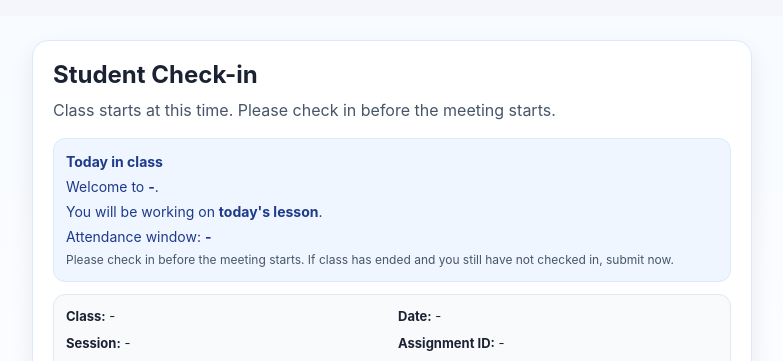
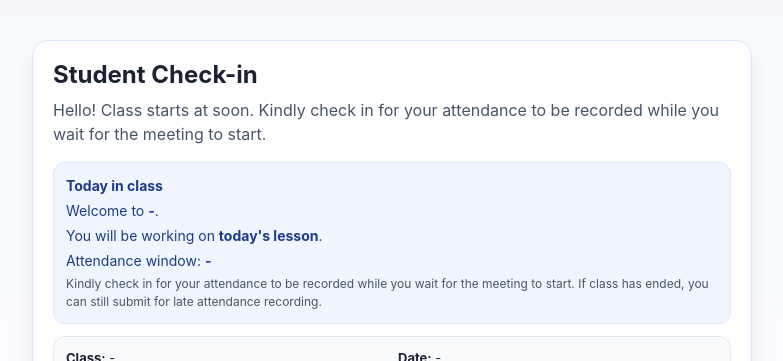
Before and after one commit to learngermanghana/attendance, a React (Vite) app: page /checkin in a window 1280 px wide. Shown: the top 361 px of the page, without its empty margins (248-1031 px from the left). Built offline with nearby package versions, Linux system fonts and the light colour scheme; no server answers.

Commit message:
Clarify end-of-class check-in messaging

```diff
--- a/src/pages/CheckinDisplayPage.jsx
+++ b/src/pages/CheckinDisplayPage.jsx
@@ -16,6 +16,14 @@ function parseSessionDate(dateValue) {
   if (!Number.isNaN(fallback.getTime())) return fallback;
 
   return null;
+}
+
+function formatDisplayTimeLabel(timeText, fallbackDateTime) {
+  if (timeText) return timeText;
+  if (fallbackDateTime instanceof Date && !Number.isNaN(fallbackDateTime.getTime())) {
+    return fallbackDateTime.toLocaleTimeString([], { hour: "2-digit", minute: "2-digit" });
+  }
+  return "soon";
 }
 
 function parseDateTime(dateValue, timeValue) {
@@ -90,18 +98,20 @@ export default function CheckinDisplayPage() {
     const endAt = parseDateTime(dateLabel, endTime);
 
     if (endAt && now > endAt) {
+      const endLabel = formatDisplayTimeLabel(endTime, endAt);
       return {
         kind: "ended",
         title: "Class has ended.",
-        detail: "If you still haven't checked in, please do it now.",
+        detail: `Class ended at ${endLabel}. If you still haven't checked in, please do it now for late attendance recording.`,
       };
     }
 
     if (startAt && now < startAt) {
+      const startLabel = formatDisplayTimeLabel(startTime, startAt);
       return {
         kind: "before",
-        title: "Class starts at this time.",
-        detail: "Please check in before the meeting starts.",
+        title: `Hello! Class starts at ${startLabel}.`,
+        detail: "Kindly check in for your attendance to be recorded while you wait for the meeting to start.",
       };
     }
 
--- a/src/pages/CheckinPage.jsx
+++ b/src/pages/CheckinPage.jsx
@@ -30,6 +30,18 @@ function formatDuration(ms) {
 function formatInterval(openFrom, openTo) {
   if (!openFrom && !openTo) return "-";
   return `${formatClock(openFrom)} to ${formatClock(openTo)}`;
+}
+
+function formatStartTimeLabel(startTime, checkinStatus) {
+  if (startTime) return startTime;
+  if (checkinStatus?.openFrom) return formatClock(checkinStatus.openFrom);
+  return "soon";
+}
+
+function formatEndTimeLabel(endTime, checkinStatus) {
+  if (endTime) return endTime;
+  if (checkinStatus?.openTo) return formatClock(checkinStatus.openTo);
+  return "just now";
 }
 
 function parseExpectedNames(raw) {
@@ -162,6 +174,16 @@ export default function CheckinPage() {
     return "-";
   }, [checkinStatus, startTime, endTime]);
 
+  const personalizedStartMessage = useMemo(() => {
+    const startLabel = formatStartTimeLabel(startTime, checkinStatus);
+    return `Hello! Class starts at ${startLabel}. Kindly check in for your attendance to be recorded while you wait for the meeting to start.`;
+  }, [startTime, checkinStatus]);
+
+  const personalizedEndedMessage = useMemo(() => {
+    const endLabel = formatEndTimeLabel(endTime, checkinStatus);
+    return `Class ended at ${endLabel}. If you still have not checked in, submit now so your attendance can still be recorded.`;
+  }, [endTime, checkinStatus]);
+
   const statusSummary = useMemo(() => {
     if (!checkinStatus) return null;
 
@@ -172,9 +194,8 @@ export default function CheckinPage() {
     if (status === "open") {
       return {
         tone: "open",
-        label: "Class starts at this time.",
+        label: personalizedStartMessage,
         detail: [
-          "Please check in before the meeting starts.",
           openTo && serverTimeMs ? `Ends in ${formatDuration(openTo - serverTimeMs)}` : "",
         ].filter(Boolean).join(" "),
       };
@@ -183,9 +204,8 @@ export default function CheckinPage() {
     if (status === "scheduled") {
       return {
         tone: "scheduled",
-        label: "Class starts at this time.",
+        label: personalizedStartMessage,
         detail: [
-          "Please check in before the meeting starts.",
           openFrom && serverTimeMs ? `Starts in ${formatDuration(openFrom - serverTimeMs)}` : `Starts at ${formatClock(openFrom)}`,
         ].filter(Boolean).join(" "),
       };
@@ -195,7 +215,7 @@ export default function CheckinPage() {
       return {
         tone: "ended",
         label: "Class has ended",
-        detail: `If you still have not checked in, submit now. Closed at ${formatClock(openTo)}.`,
+        detail: personalizedEndedMessage,
       };
     }
 
@@ -212,7 +232,7 @@ export default function CheckinPage() {
       label: "Check-in closed",
       detail: "Ask your teacher to open check-in.",
     };
-  }, [checkinStatus, serverTimeMs]);
+  }, [checkinStatus, serverTimeMs, personalizedStartMessage, personalizedEndedMessage]);
 
   const submit = async (e) => {
     e.preventDefault();
@@ -258,7 +278,7 @@ export default function CheckinPage() {
     <div className="checkin-page">
       <div className="checkin-card">
         <h2>Student Check-in</h2>
-        <p className="checkin-subtitle">Class starts at this time. Please check in before the meeting starts.</p>
+        <p className="checkin-subtitle">{personalizedStartMessage}</p>
 
         {statusSummary && (
           <div className={`checkin-status checkin-status-${statusSummary.tone}`}>
@@ -274,7 +294,7 @@ export default function CheckinPage() {
           <div>Welcome to <b>{classId || "-"}</b>.</div>
           <div>You will be working on <b>{sessionDisplayLabel || "today's lesson"}</b>.</div>
           <div>Attendance window: <b>{attendanceWindowLabel || formatInterval(checkinStatus?.openFrom, checkinStatus?.openTo)}</b></div>
-          <div className="checkin-help">Please check in before the meeting starts. If class has ended and you still have not checked in, submit now.</div>
+          <div className="checkin-help">Kindly check in for your attendance to be recorded while you wait for the meeting to start. If class has ended, you can still submit for late attendance recording.</div>
         </div>
 
         {(expectedCount > 0 || expectedStudents.length > 0) && (
```
